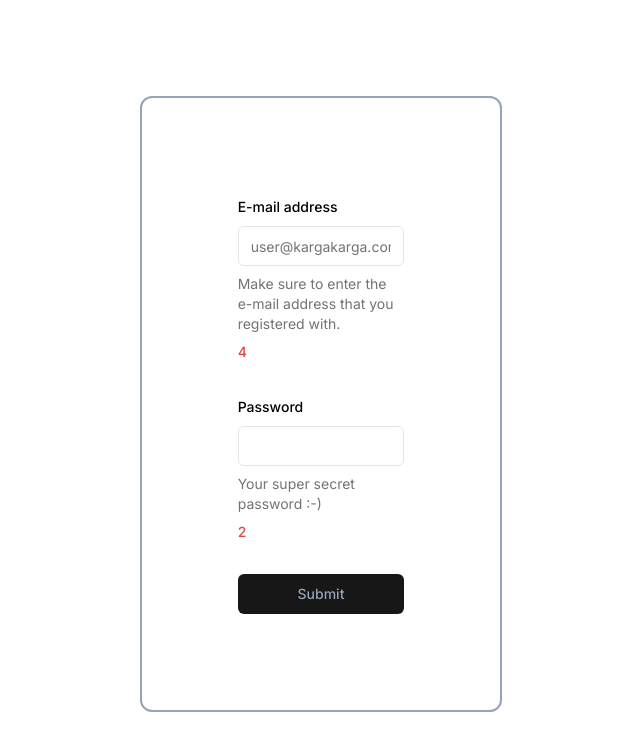
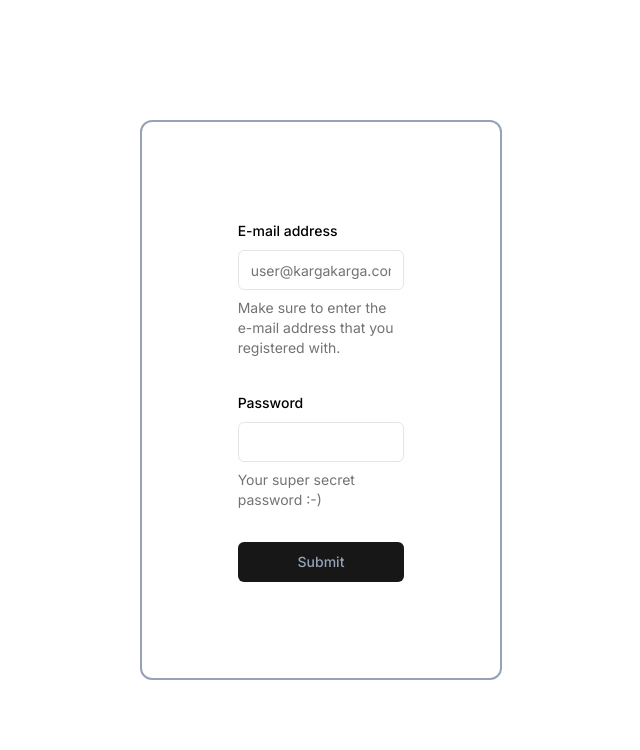
Before and after one commit to efetekce/next-dashboard-app, a Next.js app: page / in a window 1280 px wide. Shown: the top 750 px of the page, without its empty margins (319-959 px from the left). Built offline with nearby package versions, Linux system fonts and the light colour scheme.

Commit message:
login form changes

```diff
--- a/components/LoginForm.tsx
+++ b/components/LoginForm.tsx
@@ -89,7 +89,7 @@ const LoginForm = () => {
                 Make sure to enter the e-mail address that you
                 registered with.
               </FormDescription>
-              <FormMessage>{2 * 2}</FormMessage>
+              <FormMessage>{}</FormMessage>
             </FormItem>
           )}
         />
@@ -109,7 +109,7 @@ const LoginForm = () => {
               <FormDescription>
                 Your super secret password :-)
               </FormDescription>
-              <FormMessage>{1 + 1}</FormMessage>
+              <FormMessage>{}</FormMessage>
             </FormItem>
           )}
         />
```
